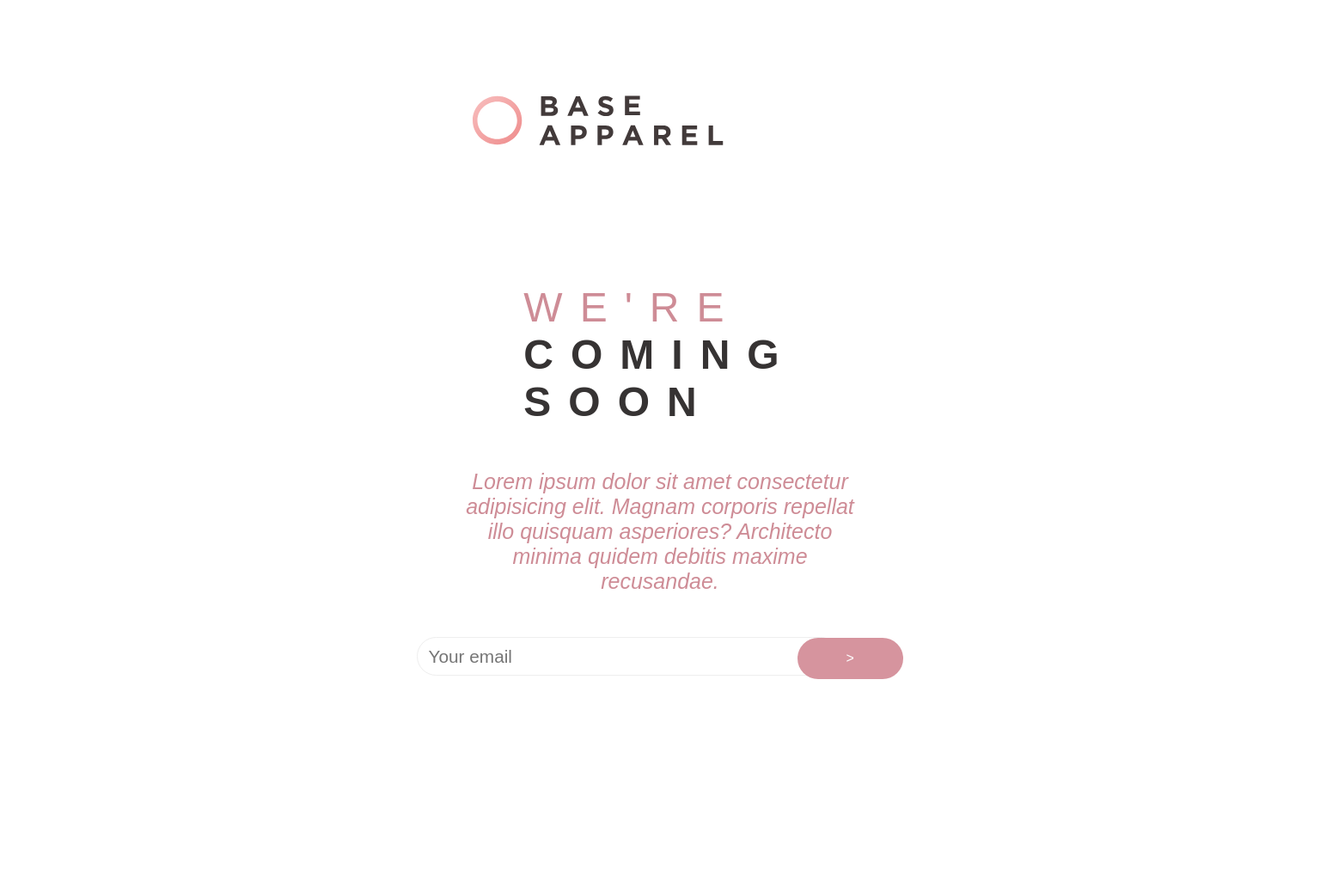
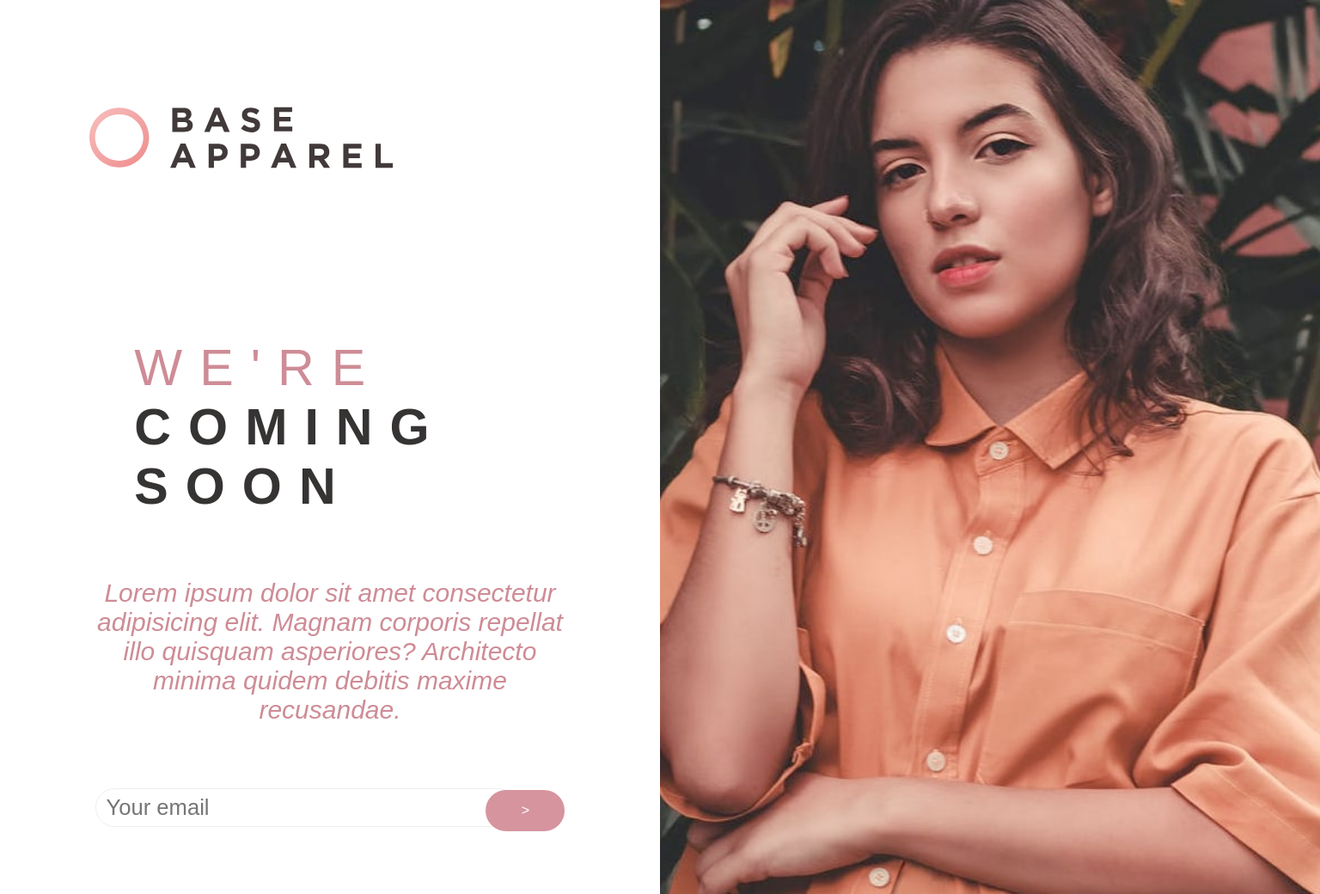
Before and after one commit to ameen78/BASE-APPAREL, a plain HTML site: page index.html in a window 1536 px wide. Shown: the whole page at 86% size. Before the commit the page ends 840 px from the top, so only its background shows below. Drawn offline with Linux system fonts and the light colour scheme.

Commit message:
updated mobile tablet desktop responsive

```diff
--- a/index.html
+++ b/index.html
@@ -25,6 +25,6 @@
       </div>
    </div>
   </header>
-  <div class="hero"></div>
+  <div class="desktop"></div>
 </body>
 </html>
--- a/style.css
+++ b/style.css
@@ -35,13 +35,16 @@ header{
         left: 20px;
         width:36vw;
     }
-    .hero{
-        display: none;
+    .mobile{
+      width: 100%;
     }
     .mobile img {
         width: 100vw;
+        object-fit: contain;
     }
     .soon{
+        width: 100vw;
+        align-items: center;
         height: 55vh;
         display: flex;
         flex-direction: column;
@@ -88,49 +91,57 @@ header{
         height: 70vh;
     }
     .soon h1{
-        font-size: 2.5rem;
+        font-size: 2.7rem;
         letter-spacing: 20px;
     }
     .soon p{
-     font-size: 20px;
+     font-size: 24px;
      max-width: 70%;
      align-self: center;
     }
     .mail input {
         width:44vw ;
         height: 5.7vh;
-        font-size: 1rem;
+        font-size: 1.1rem;
+        border-radius: 2rem;
     }
     button{
-        width: 10vw;
+        width: 8vw;
         height: 6vh;
+        border-radius: 2rem;
     }
 }
 @media only screen and (min-width:1024px){
     .mobile img{
         display: none;
     }
-    .hero {
+    .desktop {
+        width: 50vw;
+        height: 125vh;
         background-image: url(/images/hero-desktop.jpg);
         background-size: cover;
     }
     .logo{
         height: 35vh;
-        width: 38vw;
+        width: 34vw;
     }
     .logo img{
-        width: 19vw;
+        width: 21vw;
         align-self: center;
     }
+    .soon{
+        width: 100%;
+        height: 90vh;
+    }
     .soon h1{
-        font-size: 3rem;
+        font-size: 3.3rem;
         text-align: left;
         align-self: center;
     }
     .soon p{
-        font-size: 25px;
+        font-size: 27px;
         text-align: center;
-        max-width: 60%;
+        max-width: 70%;
     }
     .mail input{
         width: 32vw;
@@ -139,7 +150,7 @@ header{
         font-size: 1.3rem;
     }
     button{
-        width: 8vw;
+        width: 7vw;
         border-radius: 1.5rem;
     }
     body{
@@ -147,3 +158,57 @@ header{
         justify-content: center;
     }
 }
+@media only screen and (min-width:1400px){
+    .logo{
+        height: 40vh;
+    }
+    .logo img{
+        width: 23vw;
+    }
+    .soon h1 {
+        position: relative;
+        right: 46px;
+        font-size: 3.7rem;
+    }
+    .soon p{
+         font-size: 30px;
+         max-width: 73%;
+    }
+    .mail input {
+        font-size: 1.4rem;
+        font-size: 1.6rem;
+    }
+    button{
+        border-radius: 1.6rem;
+        width: 6vw;
+    }
+    .desktop{
+        height: 130vh;
+    }
+}
+@media only screen and (min-width:2500px){
+    .soon{
+       height: 90vh;
+    }
+    .soon h1{
+        font-size: 8.5rem;
+        position: relative;
+        right: 78px;
+    }
+    .soon p{
+        font-size: 3.5rem;
+        max-width: 78%;
+    }
+    .mail input{
+        border: 1.7px ridge;
+        border-radius: 3rem;
+        font-size: 2.6rem;
+    }
+    button{
+        font-size: 3rem;
+        border-radius: 3rem;
+    }
+    .desktop{
+        height: 130vh;
+    }
+}
```
